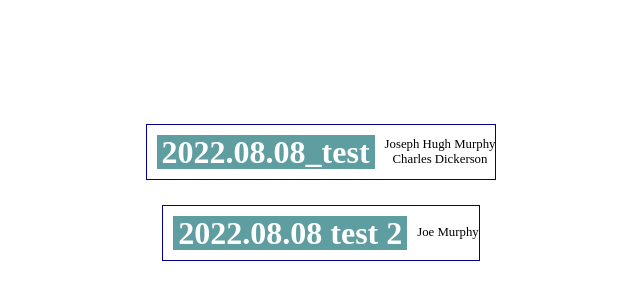
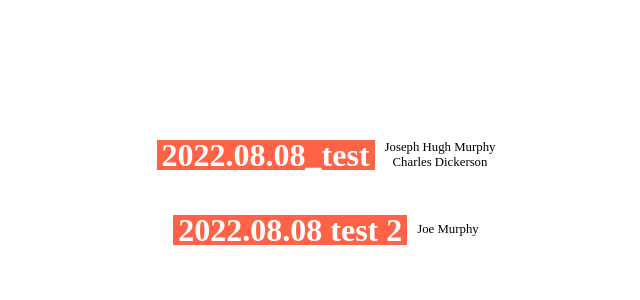
Before and after one commit to JosephHughMurphy/Slides, a plain HTML site: page index.html in a window 1280 px wide. Shown: the part 208-508 px from the top of the page, without its empty margins (319-959 px from the left). Drawn offline with Linux system fonts and the light colour scheme.

Commit message:
Update Index.css

```diff
--- a/Index.css
+++ b/Index.css
@@ -9,9 +9,9 @@ body {
 a {
     text-decoration: none;
 }
-/*set interaction of mouse hoverover*/
+
 a:hover {
-    opacity: 0.6;
+    opacity: 0.7;
     text-decoration: none;
     cursor: pointer;
 }
@@ -31,16 +31,16 @@ a:hover {
     display: flex;
     width: auto;
     flex-direction: row;
-    border: 1px solid DarkBlue;
+    /* border: 1px solid blue; */
 }
 
 .title {
-    background-color: cadetblue;
+    background-color: tomato;
     padding: 5px;
     width: auto;
     height: auto;
     margin: 10px;
-    line-height: 24px;
+    line-height: 20px;
     font-weight: bold;
     font-size: 2em;
     text-align: center;
@@ -48,7 +48,6 @@ a:hover {
 .title>a{
     color: white;
 }
-/* Takes names from the main file and provides a location for them along with font size */
 .names {
     font-size: 0.8em;
     display: flex;
```
